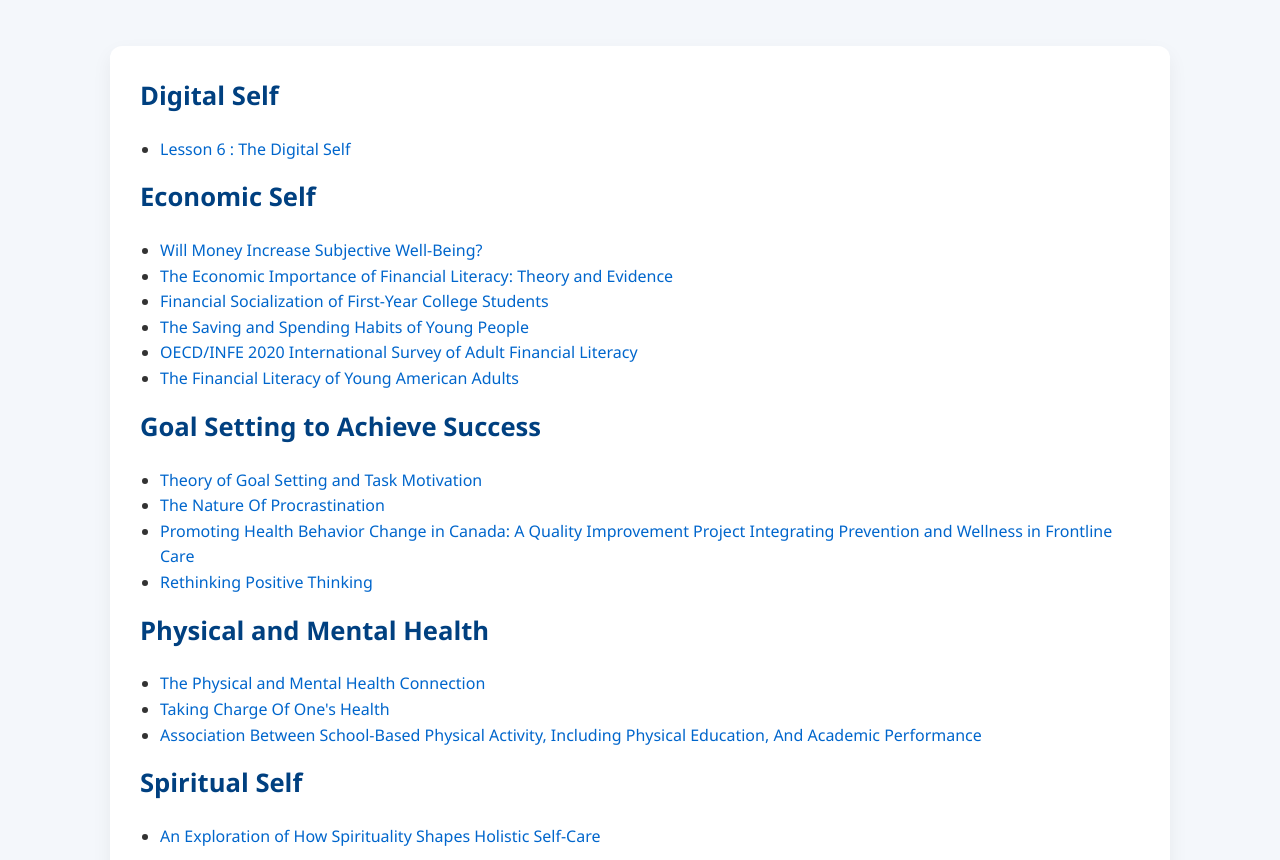
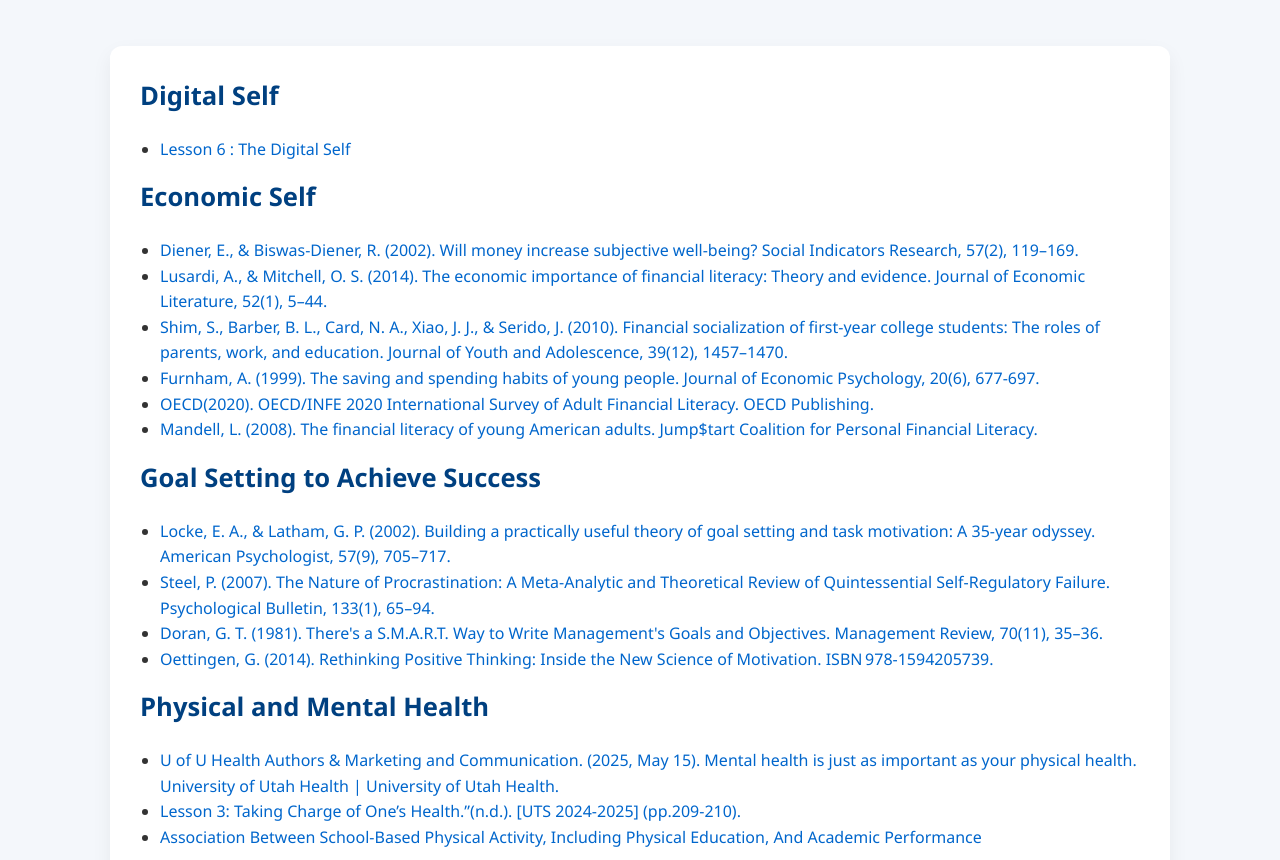
Before and after one commit to jonporuu/UTS, a plain HTML site: page Resources.html in a window 1280 px wide. Shown: the part 92-952 px from the top of the page. Drawn offline with Linux system fonts and the light colour scheme.

Commit message:
Update Resources.html

```diff
--- a/Resources.html
+++ b/Resources.html
@@ -16,7 +16,7 @@
       <div class="menu-toggle" id="menu-toggle">☰</div>
       <nav>
         <ul class="nav-list">
-          <li><a href="index.html">Home</a></li>
+          <li><a href="Home.html">Home</a></li>
 
         <li class="dropdown">
           <a href="#">Topic</a>
@@ -43,32 +43,32 @@
 
       <h2>Economic Self</h2>
       <ul>
-        <li><a href="https://psycnet.apa.org/record/2002-12709-001" target="_blank">Will Money Increase Subjective Well-Being?</a></li>
-        <li><a href="https://www.nber.org/papers/w18952" target="_blank">The Economic Importance of Financial Literacy: Theory and Evidence</a></li>
-        <li><a href="https://pubmed.ncbi.nlm.nih.gov/20938727/" target="_blank">Financial Socialization of First-Year College Students</a></li>
-        <li><a href="https://www.sciencedirect.com/science/article/abs/pii/S0167487099000306" target="_blank">The Saving and Spending Habits of Young People</a></li>
-        <li><a href="https://www.oecd.org/en/publications/oecd-infe-2020-international-survey-of-adult-financial-literacy_145f5607-en.html" target="_blank">OECD/INFE 2020 International Survey of Adult Financial Literacy</a></li>
-        <li><a href="https://www.stockmarketgame.org/assets/pdf/2008%20JumpStart%20Financial%20Literacy%20Survey.pdf" target="_blank">The Financial Literacy of Young American Adults</a></li>
+        <li><a href="https://psycnet.apa.org/record/2002-12709-001" target="_blank">Diener, E., & Biswas-Diener, R. (2002). Will money increase subjective well-being? Social Indicators Research, 57(2), 119–169.</a></li>
+        <li><a href="https://www.nber.org/papers/w18952" target="_blank">Lusardi, A., & Mitchell, O. S. (2014). The economic importance of financial literacy: Theory and evidence. Journal of Economic Literature, 52(1), 5–44.</a></li>
+        <li><a href="https://pubmed.ncbi.nlm.nih.gov/20938727/" target="_blank">Shim, S., Barber, B. L., Card, N. A., Xiao, J. J., & Serido, J. (2010). Financial socialization of first-year college students: The roles of parents, work, and education. Journal of Youth and Adolescence, 39(12), 1457–1470.</a></li>
+        <li><a href="https://www.sciencedirect.com/science/article/abs/pii/S0167487099000306" target="_blank">Furnham, A. (1999). The saving and spending habits of young people. Journal of Economic Psychology, 20(6), 677-697.</a></li>
+        <li><a href="https://www.oecd.org/en/publications/oecd-infe-2020-international-survey-of-adult-financial-literacy_145f5607-en.html" target="_blank">OECD(2020). OECD/INFE 2020 International Survey of Adult Financial Literacy. OECD Publishing.</a></li>
+        <li><a href="https://www.stockmarketgame.org/assets/pdf/2008%20JumpStart%20Financial%20Literacy%20Survey.pdf" target="_blank">Mandell, L. (2008). The financial literacy of young American adults. Jump$tart Coalition for Personal Financial Literacy.</a></li>
       </ul>
 
       <h2>Goal Setting to Achieve Success</h2>
       <ul>
-        <li><a href="https://psycnet.apa.org/record/2002-15790-003" target="_blank">Theory of Goal Setting and Task Motivation</a></li>
-        <li><a href="https://www.researchgate.net/publication/6598646_The_nature_of_procrastination_a_meta-analytic_and_theoretical_review_of_quintessential_self-regulatory_failure_Psychol_Bull_133_65-94" target="_blank">The Nature Of Procrastination</a></li>
-        <li><a href="https://scirp.org/reference/referencespapers?referenceid=2982408" target="_blank">Promoting Health Behavior Change in Canada: A Quality Improvement Project Integrating Prevention and Wellness in Frontline Care</a></li>
-        <li><a href="https://books.google.com.ph/books/about/Rethinking_Positive_Thinking.html?id=2ZLaCwAAQBAJ&redir_esc=y" target="_blank">Rethinking Positive Thinking</a></li>
+        <li><a href="https://psycnet.apa.org/record/2002-15790-003" target="_blank">Locke, E. A., & Latham, G. P. (2002). Building a practically useful theory of goal setting and task motivation: A 35-year odyssey. American Psychologist, 57(9), 705–717.</a></li>
+        <li><a href="https://www.researchgate.net/publication/6598646_The_nature_of_procrastination_a_meta-analytic_and_theoretical_review_of_quintessential_self-regulatory_failure_Psychol_Bull_133_65-94" target="_blank">Steel, P. (2007). The Nature of Procrastination: A Meta-Analytic and Theoretical Review of Quintessential Self-Regulatory Failure. Psychological Bulletin, 133(1), 65–94.</a></li>
+        <li><a href="https://scirp.org/reference/referencespapers?referenceid=2982408" target="_blank">Doran, G. T. (1981). There's a S.M.A.R.T. Way to Write Management's Goals and Objectives. Management Review, 70(11), 35–36.</a></li>
+        <li><a href="https://books.google.com.ph/books/about/Rethinking_Positive_Thinking.html?id=2ZLaCwAAQBAJ&redir_esc=y" target="_blank">Oettingen, G. (2014). Rethinking Positive Thinking: Inside the New Science of Motivation. ISBN 978‑1594205739.</a></li>
       </ul>
 
       <h2>Physical and Mental Health</h2>
       <ul>
-        <li><a href="https://healthcare.utah.edu/healthfeed/2025/05/mental-health-just-important-your-physical-health#:~:text=Mental%20and%20physical%20health%20are,same%20is%20true%20in%20reverse" target="_blank">The Physical and Mental Health Connection</a></li>
-        <li><a href="https://www.studocu.com/ph/document/cotabato-state-university/environmental-management-system/lesson-3-english/39113579" target="_blank">Taking Charge Of One's Health</a></li>
+        <li><a href="https://healthcare.utah.edu/healthfeed/2025/05/mental-health-just-important-your-physical-health#:~:text=Mental%20and%20physical%20health%20are,same%20is%20true%20in%20reverse" target="_blank">U of U Health Authors & Marketing and Communication. (2025, May 15). Mental health is just as important as your physical health. University of Utah Health | University of Utah Health. </a></li>
+        <li><a href="https://www.studocu.com/ph/document/cotabato-state-university/environmental-management-system/lesson-3-english/39113579" target="_blank">Lesson 3: Taking Charge of One’s Health.”(n.d.). [UTS 2024-2025] (pp.209-210).</a></li>
         <li><a href="https://www.sciencedirect.com/science/article/abs/pii/S0091743511000557?via%3Dihub" target="_blank">Association Between School-Based Physical Activity, Including Physical Education, And Academic Performance</a></li>
       </ul>
 
     <h2>Spiritual Self</h2>
       <ul>
-        <li><a href="https://era.library.ualberta.ca/items/87912c01-ceab-4c0b-8a97-e3326ce11b56?fbclid=IwY2xjawLCSCtleHRuA2FlbQIxMABicmlkETE0RzdZRm56RUhkM3k0MHFLAR77l8EvBnF23OQyIXdCgD3rS6y0rKK-AyHrLCILlYYi9GdOfX4IMnZm1mfl2w_aem_FtqoYjw5l9uQmc_Q9zdnPw" target="_blank">An Exploration of How Spirituality Shapes Holistic Self‑Care</a></li>
+        <li><a href="https://era.library.ualberta.ca/items/87912c01-ceab-4c0b-8a97-e3326ce11b56?fbclid=IwY2xjawLCSCtleHRuA2FlbQIxMABicmlkETE0RzdZRm56RUhkM3k0MHFLAR77l8EvBnF23OQyIXdCgD3rS6y0rKK-AyHrLCILlYYi9GdOfX4IMnZm1mfl2w_aem_FtqoYjw5l9uQmc_Q9zdnPw" target="_blank">Smid, P. (2020). An exploration of how spirituality shapes holistic self‑care (Master's thesis, University of Alberta).</a></li>
       </ul>
     </section>
   </main>
```
